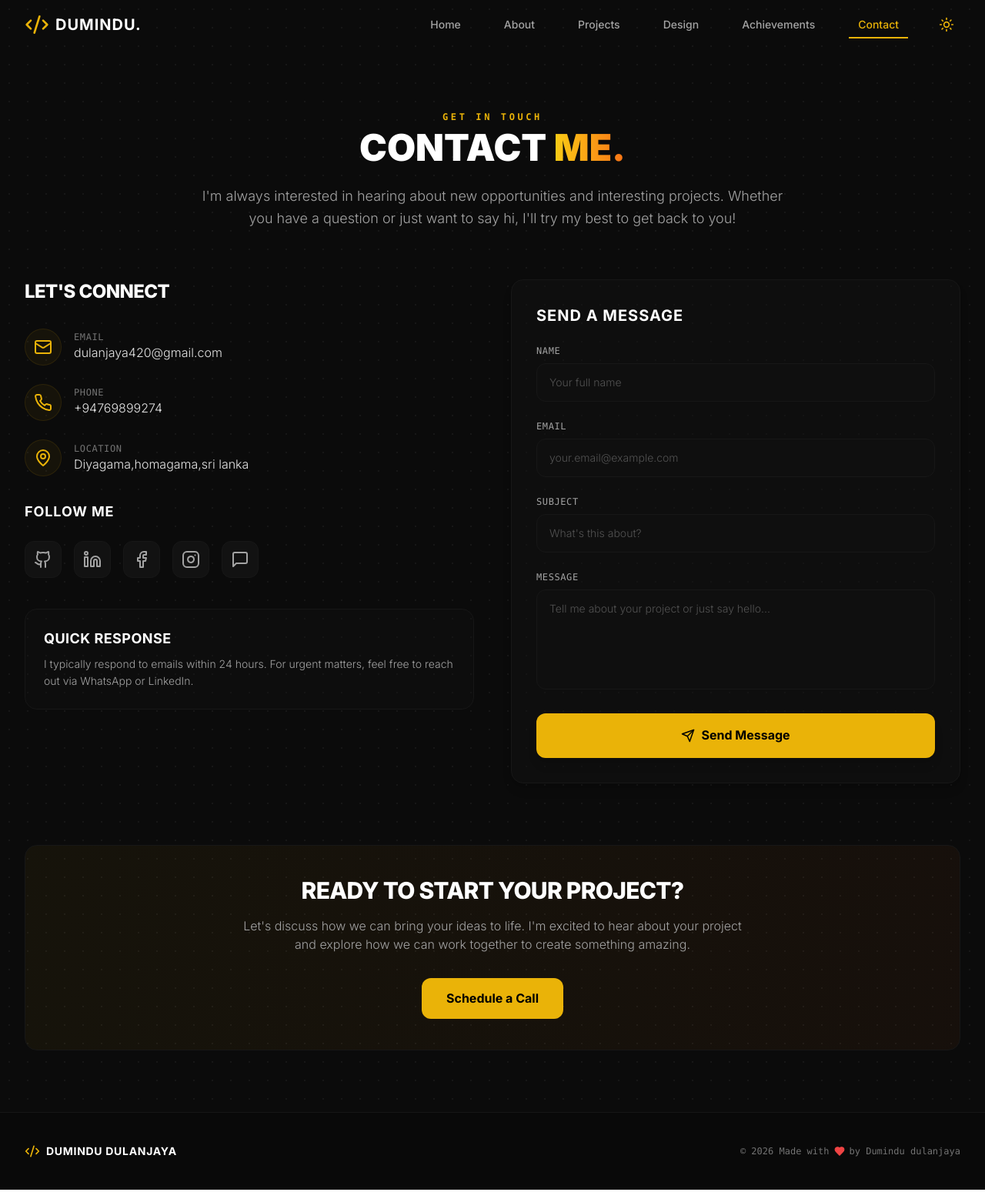
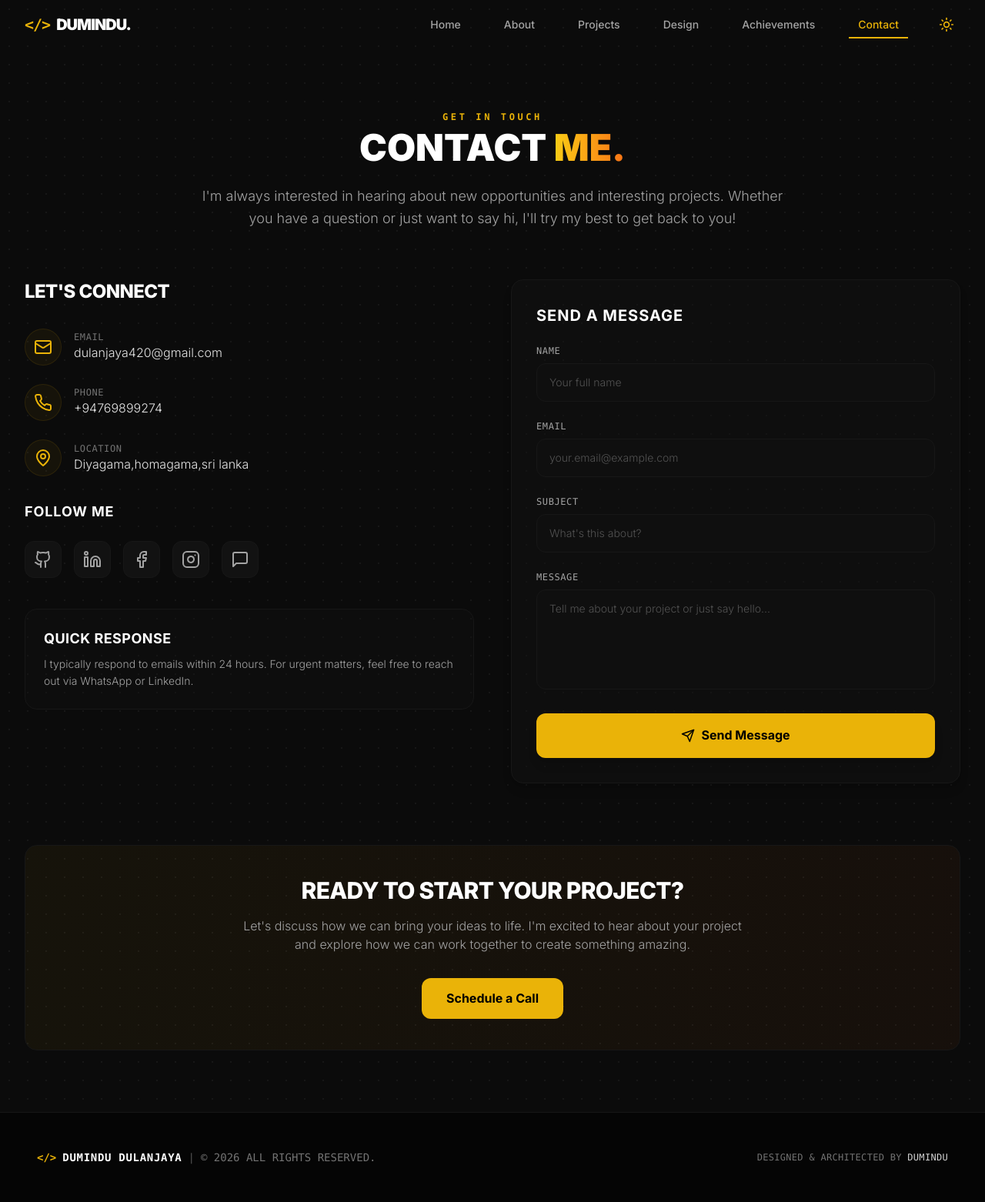
Before and after one commit to Dumindu-Dulanjaya/New-react-Portfolio, a React (Vite) app: page /contact in a window 1280 px wide. Shown: the whole page at 77% size. Built offline with nearby package versions, Linux system fonts and the light colour scheme.

Commit message:
Update Navbar logo branding style and convert Footer layout to premium developer architecture

```diff
--- a/src/components/Footer.tsx
+++ b/src/components/Footer.tsx
@@ -1,24 +1,23 @@
 import React from 'react';
-import { Heart, Code2 } from 'lucide-react';
 
 const Footer = () => {
-  const currentYear = new Date().getFullYear();
+  return (
+    <footer id="contact" className="w-full border-t border-neutral-900 bg-[#050505] py-12 px-6 md:px-12 relative z-10">
+      <div className="max-w-7xl mx-auto flex flex-col md:flex-row justify-between items-center gap-6 text-sm text-neutral-500">
 
-  return (
-    <footer className="bg-[#090909] border-t border-neutral-900 text-neutral-400 py-10 relative z-10">
-      <div className="max-w-7xl mx-auto px-4 sm:px-6 lg:px-8">
-        <div className="flex flex-col md:flex-row justify-between items-center">
-          <div className="flex items-center space-x-2 mb-4 md:mb-0">
-            <Code2 className="h-5 w-5 text-yellow-500" />
-            <span className="font-bold text-white text-sm uppercase tracking-wider">Dumindu Dulanjaya</span>
-          </div>
+        {/* Left Side: Logo & Copyright */}
+        <div className="flex items-center gap-2 font-mono">
+          <span className="text-yellow-500 font-bold">&lt;/&gt;</span>
+          <span className="text-white font-bold tracking-wider uppercase">DUMINDU DULANJAYA</span>
+          <span className="text-neutral-600">|</span>
+          <span>© 2026 ALL RIGHTS RESERVED.</span>
+        </div>
 
-          <div className="flex items-center space-x-1.5 text-xs font-mono text-neutral-500">
-            <span>© {currentYear} Made with</span>
-            <Heart className="h-3.5 w-3.5 text-red-500 fill-current" />
-            <span>by Dumindu dulanjaya</span>
-          </div>
+        {/* Right Side: Clean Minimalist Credits */}
+        <div className="font-mono text-xs tracking-wide">
+          DESIGNED & ARCHITECTED BY <span className="text-neutral-300 hover:text-yellow-500 transition cursor-pointer">DUMINDU</span>
         </div>
+
       </div>
     </footer>
   );
--- a/src/components/Navbar.tsx
+++ b/src/components/Navbar.tsx
@@ -49,9 +49,8 @@ const Navbar = () => {
     >
       <div className="max-w-7xl mx-auto px-4 sm:px-6 lg:px-8">
         <div className="flex justify-between items-center h-16">
-          <Link to="/" className="flex items-center space-x-2">
-            <Code2 className="h-8 w-8 text-yellow-500" />
-            <span className="font-bold text-xl text-white tracking-wider">DUMINDU.</span>
+          <Link to="/" className="flex items-center gap-2 text-xl font-black tracking-tighter text-white hover:opacity-80 transition">
+            <span className="text-yellow-500 font-mono">&lt;/&gt;</span> DUMINDU.
           </Link>
 
           {/* Desktop Navigation */}
```
Also changed, not shown: src/walkthrough.md (+7 -14 lines).
